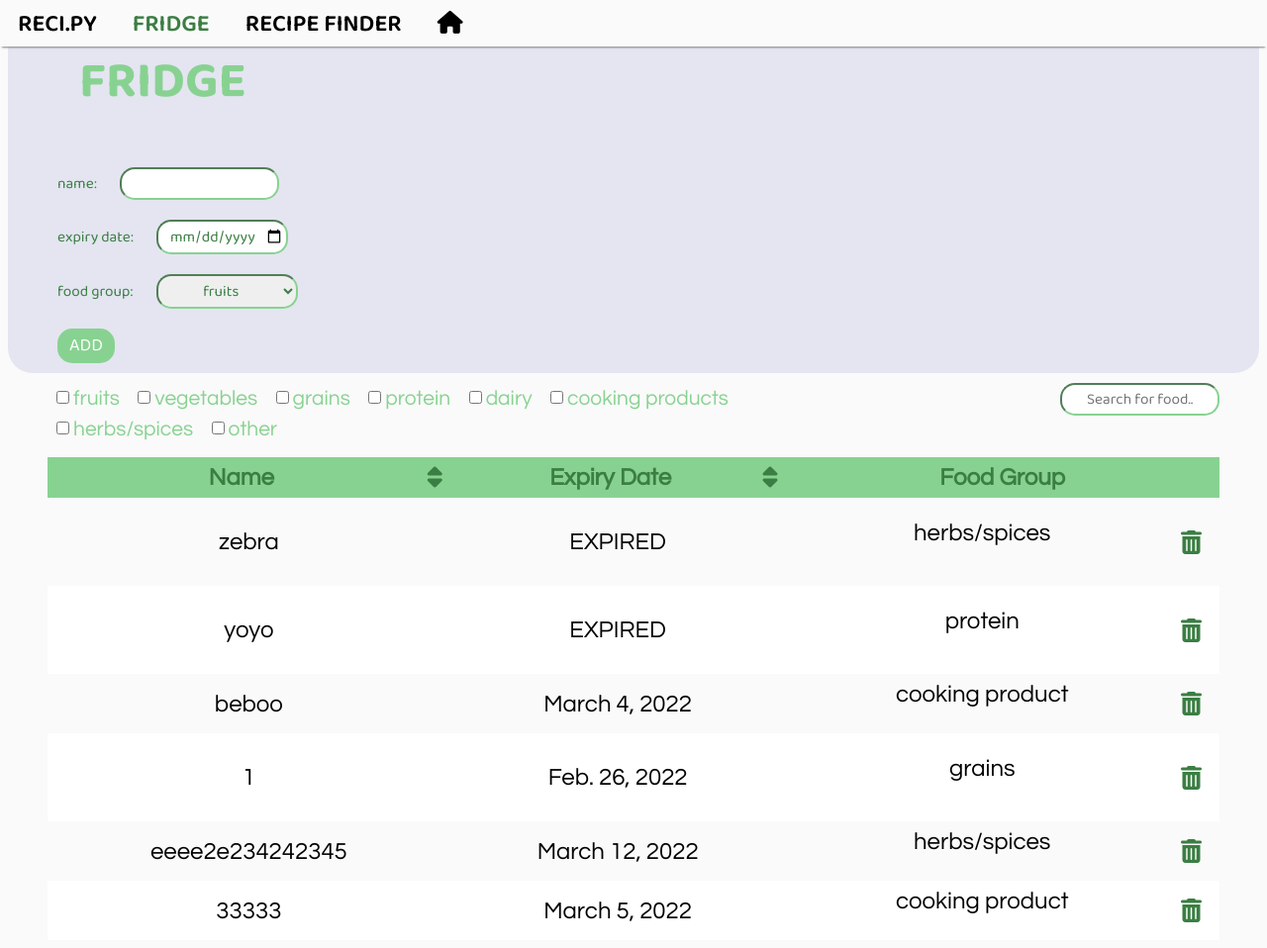
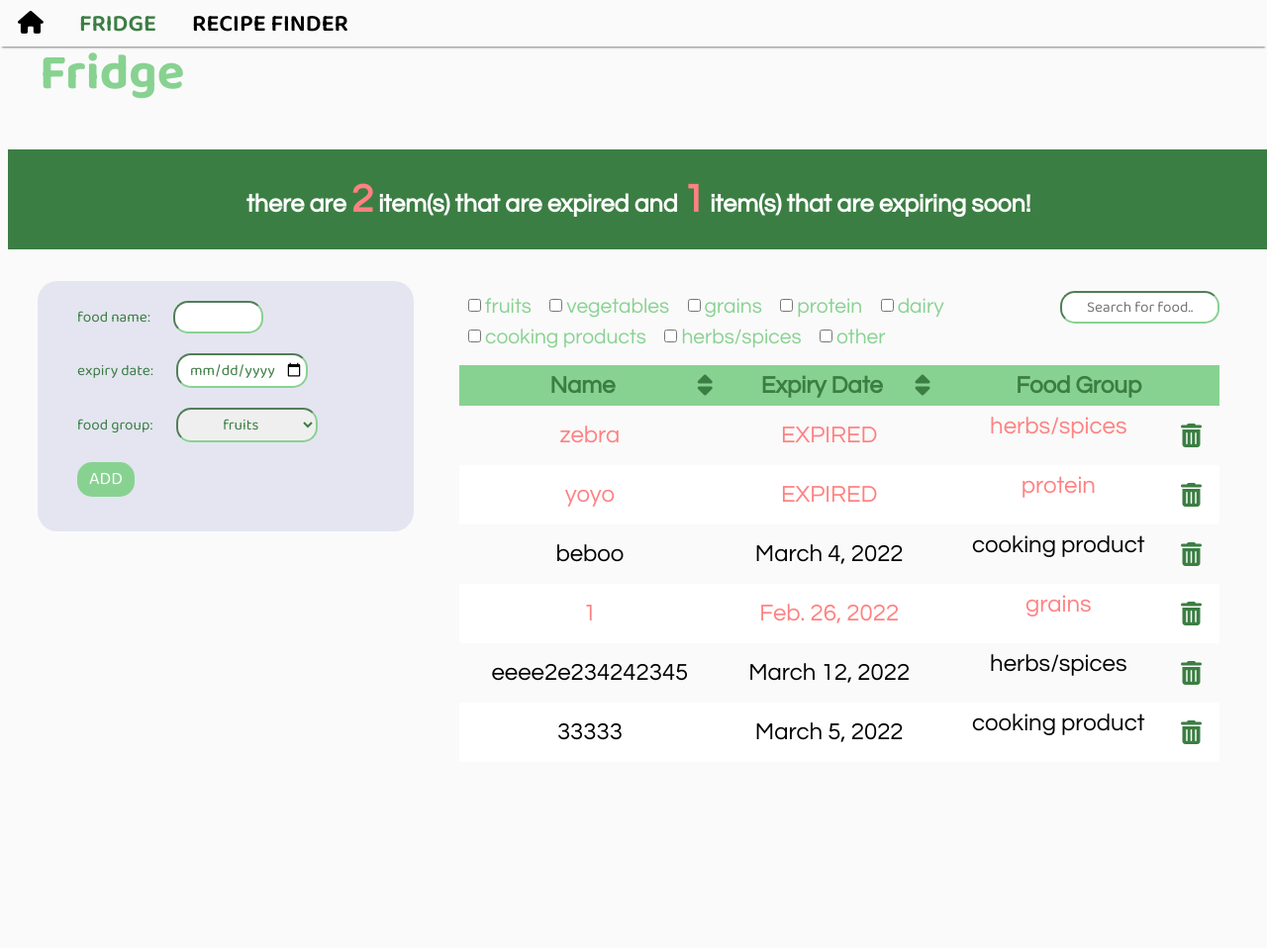
Before and after one commit to yuna17c/reci.py, a Django app: page /fridge/ in a window 1280 px wide. Shown: the whole page at 99% size. After the commit the page ends 752 px from the top, so only its background shows below. Run offline with Django 3.2, Linux system fonts and the light colour scheme; data comes from the database, SQL or seed files in the repository; some libraries are stand-ins or nearby versions.

Commit message:
Update fridge_home.html

```diff
--- a/apps/base/templates/base/fridge_home.html
+++ b/apps/base/templates/base/fridge_home.html
@@ -17,19 +17,21 @@
 <body>
     <div class="nav">
         <table class="nav-items">
-            <td>RECI.PY</td>
+            <td class="home-button"><a href="{% url 'main' %}" ><i class="fa fa-home" aria-hidden="true"></i></a></td>
             <td><a class="active"  href="#">FRIDGE</a></td>
             <td><a href="{% url 'recipe-finder' %}">RECIPE FINDER</a></td>
-            <td class="home-button"><a href="{% url 'main' %}" ><i class="fa fa-home" aria-hidden="true"></i></a></td>
         </table>
     </div>
-    <div class="header">
-        <div id="input-column">
-        <h1 id="fridge">FRIDGE</h1>
+    <h1>Fridge</h1>
+    <div class="notif row">
+        <p>there are <span id="count1">0</span> item(s) that are expired and <span id="count2">0</span> item(s) that are expiring soon!</p>
+    </div>
+    <div class="row"><p>    </p></div>
+    <div class="left">
         <form method="POST">
             <div id="input">
-                        <label for="name">name:</label>
-                        <input id="name" name="name" required>
+                <label for="name">food name:</label>
+                <input id="name" name="name" size = "10" required>
             </div>
 
             <div id="input">
@@ -57,11 +59,10 @@
             </div>
         </form>
     </div>
-        </div>
-
+    <div class="right">
     <div class="row" id="food-groups">
         <div class="cell" id="checkboxes">
-            <label for="fruits"><input type="checkbox" name="food-group" value="fruits" id="fruits" onclick="check();"><span>fruits</span></label>
+            <label><input type="checkbox" name="food-group" value="fruits" id="fruits" onclick="check();"><span>fruits</span></label>
             <label><input type="checkbox" name="food-group" value="vegetables" id="vegetables" onclick="check();"><span>vegetables</span></label>
             <label><input type="checkbox" name="food-group" value="grains" id="grains" onclick="check();"><span>grains</span></label>
             <label><input type="checkbox" name="food-group" value="protein" id="protein" onclick="check();"><span>protein</span></label>
@@ -74,7 +75,6 @@
             <input type="text" id="search_input" onkeyup="searchTable()" placeholder="Search for food..">
         </div>
     </div>
-
     <div class="row">
         <table id="fridge-table">
         <thead>
@@ -94,26 +94,33 @@
         <tbody>
 
         {% for item in food_items %}
+
+            {% if item.is_expired %}
+                <tr class="food_item {{ item.name }} {{ item.food_group }} expired">
+                    <td class="name">{{ item.name }}</td>
+                    <td class="expiry">EXPIRED</td>
+                    <td class="food-group">{{ item.food_group }} <a href="{% url 'fridge-update' item.id %}"><i class="fa fa-trash" aria-hidden="true"></i></a></td>
+                </tr>
+
+            {% elif item.is_expiring_soon %}
+                <tr class="food_item {{ item.name }} {{ item.food_group }} warning">
+                    <td class="name">{{ item.name }}</td>
+                    <td class="expiry">{{ item.expiry_date }}</td>
+                    <td class="food-group">{{ item.food_group }} <a href="{% url 'fridge-update' item.id %}"><i class="fa fa-trash" aria-hidden="true"></i></a></td>
+                </tr>
+
+            {% else %}
             <tr class="food_item {{ item.name }} {{ item.food_group }}">
                     <td class="name">{{ item.name }}</td>
-                <td class="expiry date">
-                    {% if item.is_expired %}
-                        <p>EXPIRED</p>
-                    {% elif item.is_expiring_soon %}
-                        <p>{{ item.expiry_date }}</p>
-                    {% else %}
-                        {{ item.expiry_date }}
+                    <td class="expiry date">{{ item.expiry_date }}</td>
+                    <td class="food-group">{{ item.food_group }} <a href="{% url 'fridge-update' item.id %}"><i class="fa fa-trash" aria-hidden="true"></i></a></td>
+            </tr>
             {% endif %}
-                </td>
-                <td class="food-group">
-                    {{ item.food_group }}
-                    <a href="{% url 'fridge-update' item.id %}"><i class="fa fa-trash" aria-hidden="true"></i></a>
-                </td>
-            </tr>
+
         {% endfor %}
-
         </tbody>
         </table>
+        <script src="{% static 'expiration.js' %}?{% now "U" %}"></script>
     </div>
 
 </body>
```
Lines whose indentation alone changed are shown as unchanged.
